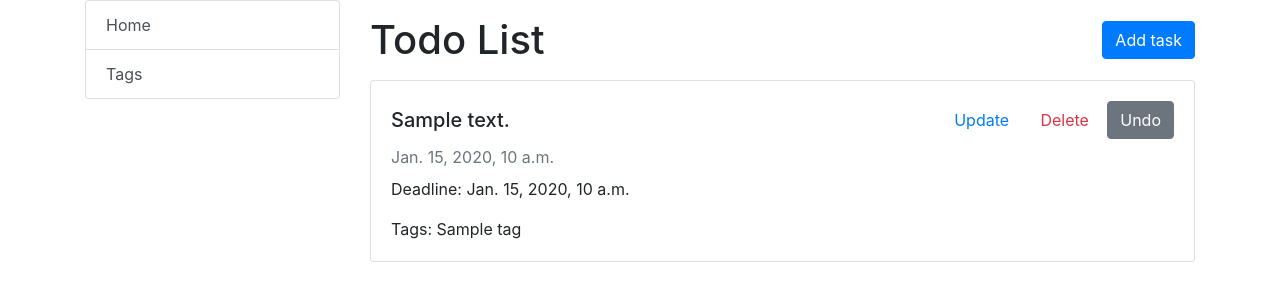
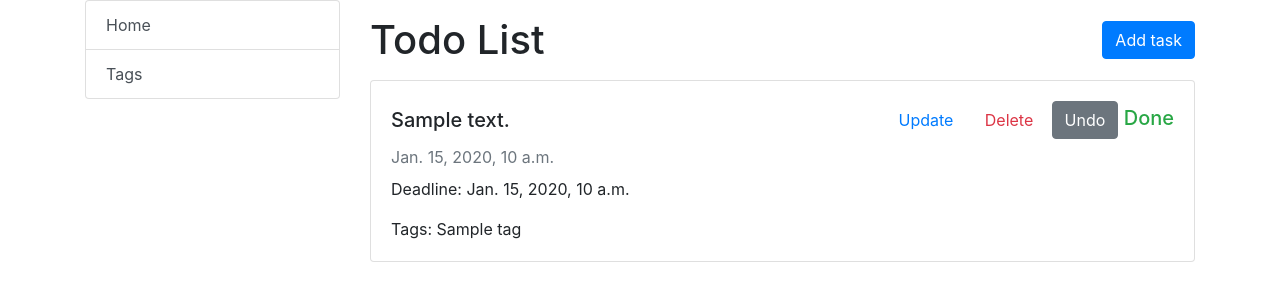
Before and after one commit to obohatov/public, a Django app: page / in a window 1280 px wide. Shown: the top 301 px of the page. Run offline with Django 4.2, Linux system fonts and the light colour scheme; tables that the repository leaves empty hold one stand-in row (values such as "Sample post"); some libraries are stand-ins or nearby versions.

Commit message:
Fix mistakes in home htmal with done and not done status

```diff
--- a/templates/todo/home.html
+++ b/templates/todo/home.html
@@ -15,8 +15,10 @@
           <a href="/delete_task/{{ task.id }}" class="btn btn-link text-danger">Delete</a>
           {% if task.is_done %}
             <a href="/undo_task/{{ task.id }}" class="btn btn-secondary">Undo</a>
+            <span class="text-success">Done</span>
           {% else %}
             <a href="/complete_task/{{ task.id }}" class="btn btn-success">Complete</a>
+            <span class="text-danger">Not done</span>
           {% endif %}
         </div>
       </h5>
```
Lines whose indentation alone changed are shown as unchanged.
